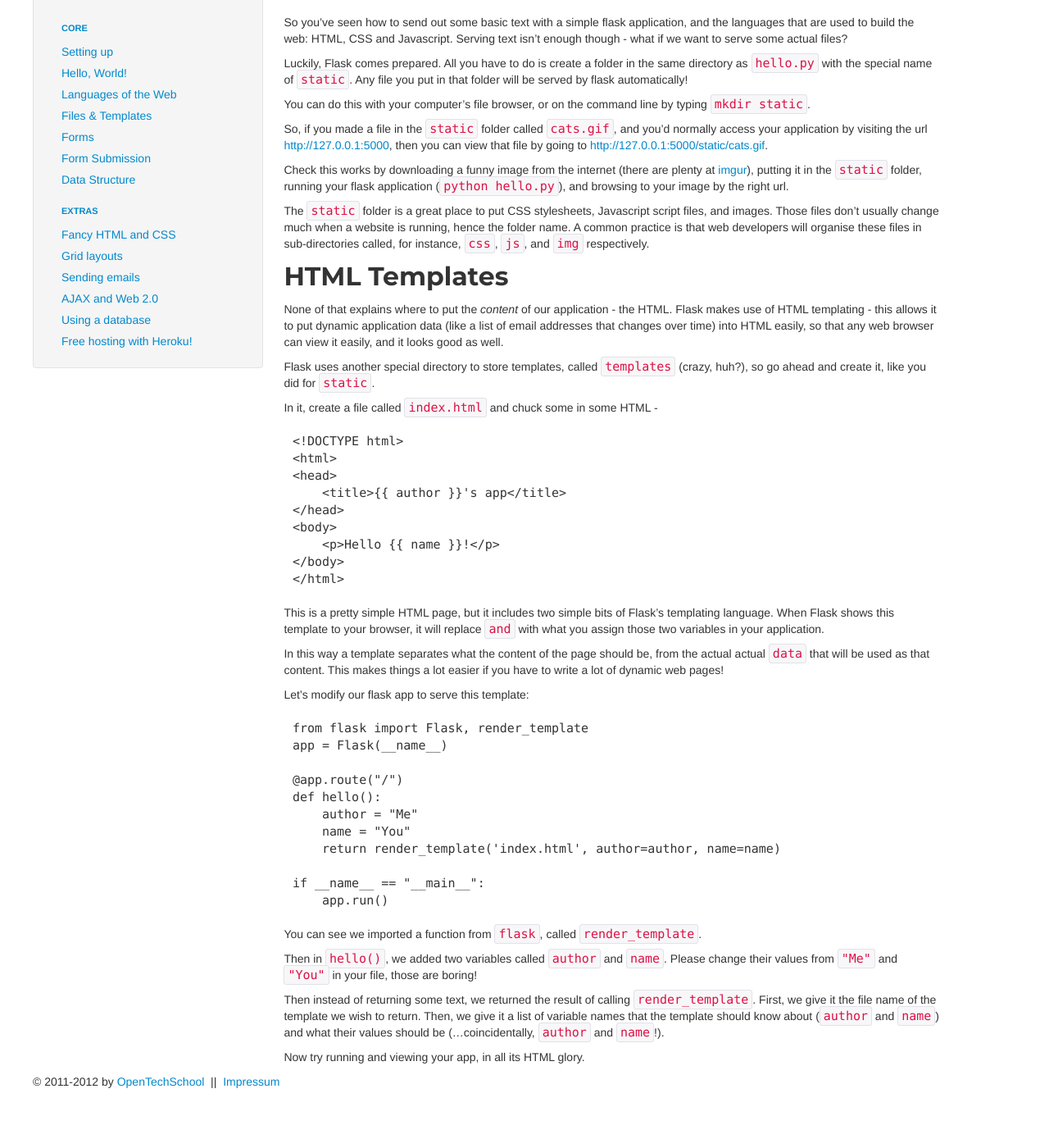
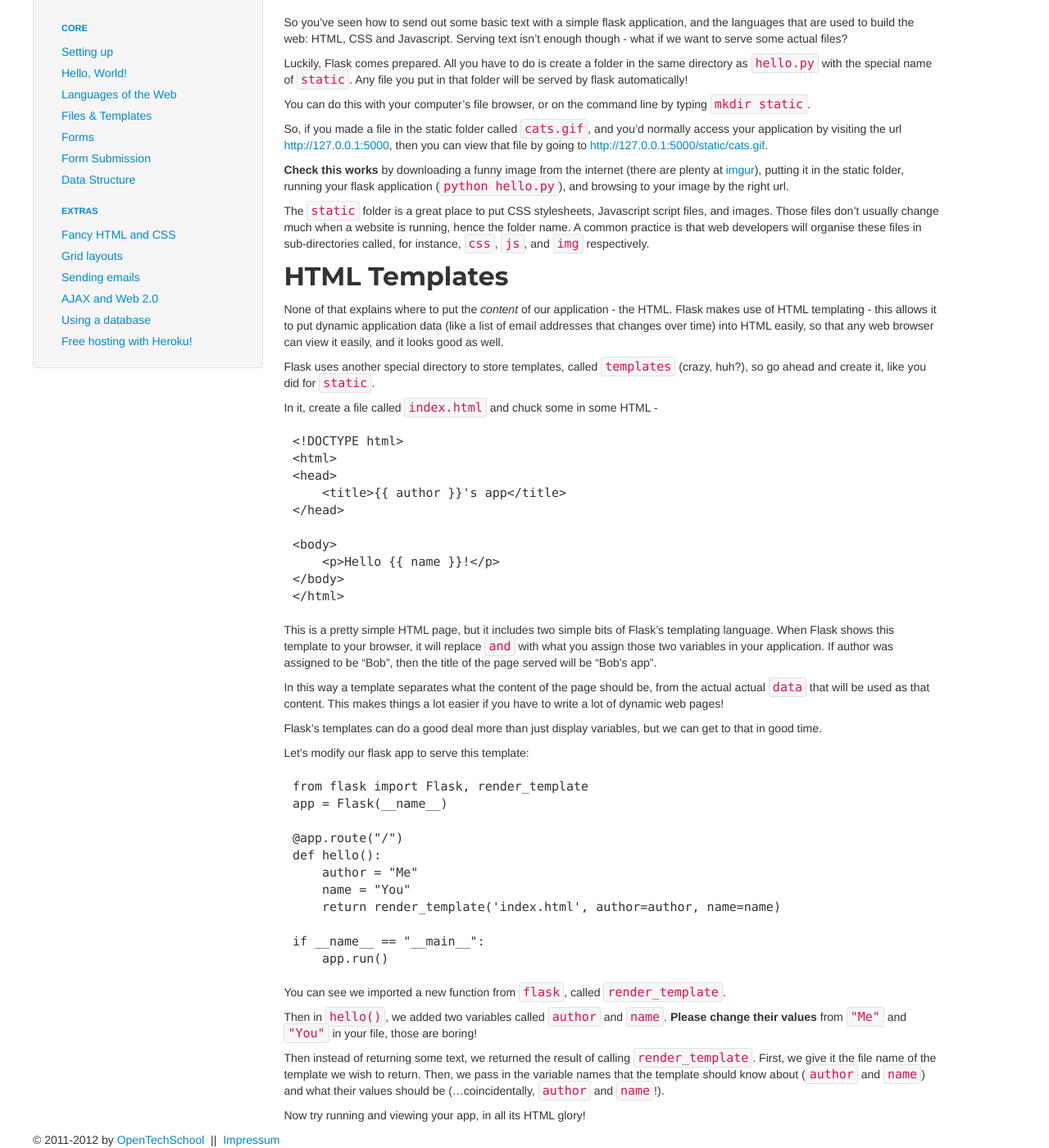
Before and after one commit to OpenTechSchool/python-flask, a Jekyll site: the page built from core/files-templates.md, in a window 1280 px wide and 1400 px high, scrolled down 186 px. Shown: the whole window at 82% size. Built offline with Jekyll 4.4.1, drawn with Linux system fonts in a browser that asks for light colours; before the commit the page ends 1515 px from its top, so only the background shows below that.

Commit message:
Update files-templates.md

```diff
--- a/core/files-templates.md
+++ b/core/files-templates.md
@@ -13,9 +13,9 @@ Luckily, Flask comes prepared. All you have to do is create a folder in the same
 
 You can do this with your computer's file browser, or on the command line by typing `mkdir static`.
 
-So, if you made a file in the `static` folder called `cats.gif`, and you'd normally access your application by visiting the url [http://127.0.0.1:5000](http://127.0.0.1:5000), then you can view that file by going to [http://127.0.0.1:5000/static/cats.gif](http://127.0.0.1:5000/static/cats.gif).
+So, if you made a file in the static folder called `cats.gif`, and you'd normally access your application by visiting the url [http://127.0.0.1:5000](http://127.0.0.1:5000), then you can view that file by going to [http://127.0.0.1:5000/static/cats.gif](http://127.0.0.1:5000/static/cats.gif).
 
-Check this works by downloading a funny image from the internet (there are plenty at [imgur](http://imgur.com)), putting it in the `static` folder, running your flask application (`python hello.py`), and browsing to your image by the right url.
+**Check this works** by downloading a funny image from the internet (there are plenty at [imgur](http://imgur.com)), putting it in the static folder, running your flask application (`python hello.py`), and browsing to your image by the right url.
 
 The `static` folder is a great place to put CSS stylesheets, Javascript script files, and images. Those files don't usually change much when a website is running, hence the folder name. A common practice is that web developers will organise these files in sub-directories called, for instance, `css`, `js`, and `img` respectively.
 
@@ -26,6 +26,7 @@ None of that explains where to put the *content* of our application - the HTML.
 Flask uses another special directory to store templates, called `templates` (crazy, huh?), so go ahead and create it, like you did for `static`.
 
 In it, create a file called `index.html` and chuck some in some HTML -
+
 {% raw %}
 
     <!DOCTYPE html>
@@ -33,15 +34,19 @@ In it, create a file called `index.html` and chuck some in some HTML -
     <head>
         <title>{{ author }}'s app</title>
     </head>
+
     <body>
         <p>Hello {{ name }}!</p>
     </body>
     </html>
 
 {% endraw %}
-This is a pretty simple HTML page, but it includes two simple bits of Flask's templating language. When Flask shows this template to your browser, it will replace `{{ author }}` and `{{ name }}` with what you assign those two variables in your application.
+
+This is a pretty simple HTML page, but it includes two simple bits of Flask's templating language. When Flask shows this template to your browser, it will replace `{{ author }}` and `{{ name }}` with what you assign those two variables in your application. If author was assigned to be "Bob", then the title of the page served will be "Bob's app".
 
 In this way a template separates what the content of the page should be, from the actual actual `data` that will be used as that content. This makes things a lot easier if you have to write a lot of dynamic web pages!
+
+Flask's templates can do a good deal more than just display variables, but we can get to that in good time.
 
 Let's modify our flask app to serve this template:
 
@@ -57,10 +62,10 @@ Let's modify our flask app to serve this template:
     if __name__ == "__main__":
         app.run()
 
-You can see we imported a function from `flask`, called `render_template`.
+You can see we imported a new function from `flask`, called `render_template`.
 
-Then in `hello()`, we added two variables called `author` and `name`. Please change their values from `"Me"` and `"You"` in your file, those are boring!
+Then in `hello()`, we added two variables called `author` and `name`. **Please change their values** from `"Me"` and `"You"` in your file, those are boring!
 
-Then instead of returning some text, we returned the result of calling `render_template`. First, we give it the file name of the template we wish to return. Then, we give it a list of variable names that the template should know about (`author` and `name`) and what their values should be (...coincidentally, `author` and `name`!).
+Then instead of returning some text, we returned the result of calling `render_template`. First, we give it the file name of the template we wish to return. Then, we pass in the variable names that the template should know about (`author` and `name`) and what their values should be (...coincidentally, `author` and `name`!).
 
-Now try running and viewing your app, in all its HTML glory.
+Now try running and viewing your app, in all its HTML glory!
```
